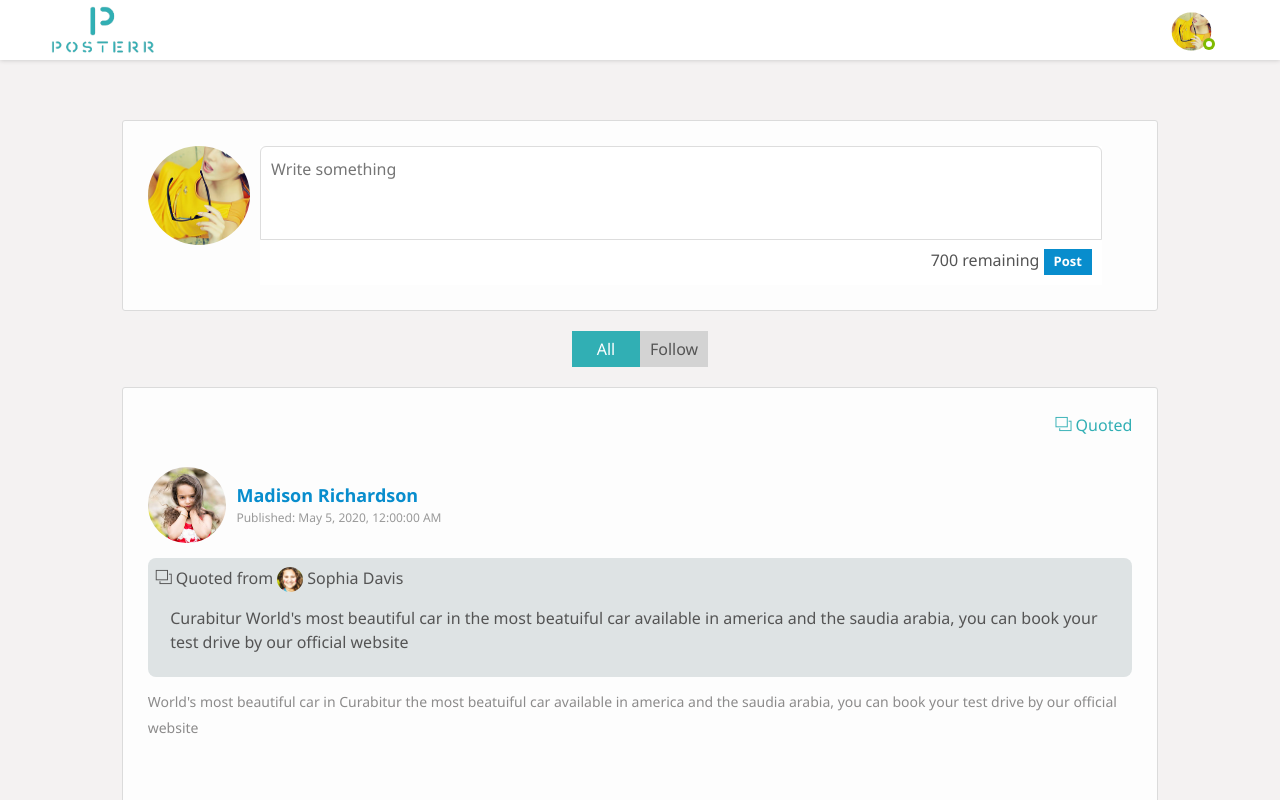
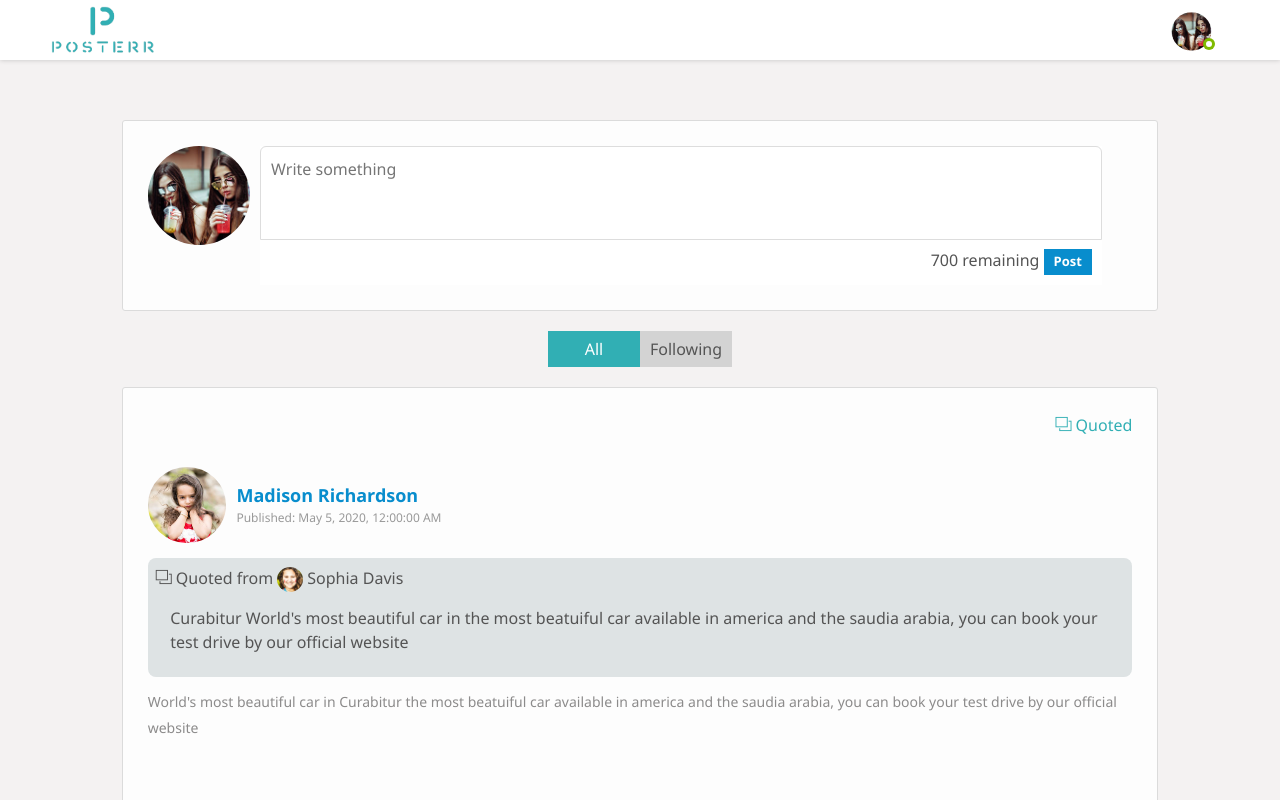
Before and after one commit to dfiedlerx/easy_angular, an Angular app: page /home/all in a window 1280 px wide. Shown: the top 800 px of the page. Built offline with nearby package versions, Linux system fonts and the light colour scheme; a web font is replaced by a local one.

Commit message:
ALL/Following Filter Function

```diff
--- a/src/app/app-routing.module.ts
+++ b/src/app/app-routing.module.ts
@@ -1,6 +1,7 @@
 import { NgModule } from '@angular/core';
 import { RouterModule, Routes } from '@angular/router';
 import { UserModalRouterComponent } from './shared/components/user-modal-router/user-modal-router.component';
+import { postsTimelineFilters } from './shared/constants/configs/posts.configs';
 import { homeRootRoute, homeUserModalRoute, notFoundRoute, rootRoute } from './shared/constants/configs/routes.configs';
 import { AuthResolver } from './shared/resolvers/auth-resolver/auth.resolver';
 
@@ -19,7 +20,7 @@ const routes: Routes = [
   },
   {
     path: rootRoute,
-    redirectTo: homeRootRoute,
+    redirectTo: `${homeRootRoute}/${postsTimelineFilters['all']}`,
     pathMatch: 'full'
   },
   {
--- a/src/app/router-modules/home/components/home-toogle-all-following/home-toogle-all-following.component.ts
+++ b/src/app/router-modules/home/components/home-toogle-all-following/home-toogle-all-following.component.ts
@@ -1,4 +1,5 @@
-import { Component, EventEmitter, OnInit, Output } from '@angular/core';
+import { Component, EventEmitter, Input, OnInit, Output } from '@angular/core';
+import { postsTimelineFilters } from 'src/app/shared/constants/configs/posts.configs';
 import { KeyValue } from 'src/app/shared/models/key-value.model';
 
 @Component({
@@ -9,18 +10,18 @@ import { KeyValue } from 'src/app/shared/models/key-value.model';
 export class HomeToogleAllFollowingComponent implements OnInit {
 
   toogleOption : Array<KeyValue>;
-  selectedOption : string;
+  @Input() selectedOption : string|null;
   @Output() postsToogleOptionChanged = new EventEmitter<string>();
 
   constructor() {
     this.toogleOption = [
       {
-        key: 'all',
+        key: postsTimelineFilters['all'],
         value: 'All'
       },
       {
-        key: 'follow',
-        value: 'Follow'
+        key: postsTimelineFilters['following'],
+        value: 'Following'
       }
     ];
 
--- a/src/app/router-modules/home/home-routing.module.ts
+++ b/src/app/router-modules/home/home-routing.module.ts
@@ -1,14 +1,8 @@
 import { NgModule } from '@angular/core';
 import { RouterModule, Routes } from '@angular/router';
-import { UserModalRouterComponent } from 'src/app/shared/components/user-modal-router/user-modal-router.component';
-import { homeUserModalRoute, rootRoute } from 'src/app/shared/constants/configs/routes.configs';
 import { HomeComponent } from './home.component';
 
 const routes: Routes = [
-  {
-    path: rootRoute,
-    component: HomeComponent,
-  },
   {
     path: ':timeLineFilterType',
     component: HomeComponent
--- a/src/app/router-modules/home/home.component.html
+++ b/src/app/router-modules/home/home.component.html
@@ -6,7 +6,10 @@
           <div class="row" id="page-contents">
             <div class="col-lg-10 margin-auto">
               <app-home-type-new-post [postInteraction]="postInteraction" (postInteractionClear)='postInteraction = null'></app-home-type-new-post>
-              <app-home-toogle-all-following></app-home-toogle-all-following>
+              <app-home-toogle-all-following
+              [selectedOption]="choosedFilterPost"
+              (postsToogleOptionChanged)="filterPostChanged($event)"
+              ></app-home-toogle-all-following>
               <!-- add post new box -->
               <app-home-show-post [timeLinePosts]="getTimelinePosts()"
                 (newPostWithInteraction)="postInteraction = $event"></app-home-show-post>
--- a/src/app/router-modules/home/home.component.ts
+++ b/src/app/router-modules/home/home.component.ts
@@ -1,26 +1,53 @@
-import { Component, EventEmitter, OnChanges, OnInit, SimpleChanges } from '@angular/core';
-import { PostInteraction } from 'src/app/shared/models/post-interaction.model';
-import { Post } from 'src/app/shared/models/post.model';
-import { PostService } from 'src/app/shared/services/PostService/post.service';
+import {
+  Component,
+  EventEmitter,
+  OnChanges,
+  OnInit,
+  SimpleChanges,
+} from '@angular/core'
+import { ActivatedRoute, Params, Router } from '@angular/router'
+import { postsTimelineFilters } from 'src/app/shared/constants/configs/posts.configs'
+import { PostInteraction } from 'src/app/shared/models/post-interaction.model'
+import { Post } from 'src/app/shared/models/post.model'
+import { PostService } from 'src/app/shared/services/PostService/post.service'
+import { UserService } from 'src/app/shared/services/UserService/user.service'
 
 @Component({
   selector: 'app-home',
   templateUrl: './home.component.html',
-  styleUrls: ['./home.component.scss']
+  styleUrls: ['./home.component.scss'],
 })
 export class HomeComponent implements OnInit {
+  postInteraction: PostInteraction|null = null
+  choosedFilterPost: string = '';
 
-  allPosts : Array<Post> = [];
-  postInteraction: PostInteraction|null = null;
-
-  constructor(private PostService: PostService) { }
-
-  ngOnInit(): void {
-    this.allPosts = this.PostService.getAll();
+  constructor(
+    private postService: PostService,
+    private userService: UserService,
+    private route: ActivatedRoute,
+    private router: Router,
+  ) {
+    route.paramMap.subscribe((params) => {
+      this.choosedFilterPost = String(params.get('timeLineFilterType'))
+      if (postsTimelineFilters[this.choosedFilterPost] === undefined) {
+        this.filterPostChanged(postsTimelineFilters['all'])
+      }
+    })
   }
 
-  getTimelinePosts() : Array<Post> {
-    return this.allPosts;
+  ngOnInit(): void {}
+
+  getTimelinePosts(): Array<Post> {
+    if (this.choosedFilterPost === postsTimelineFilters['following']) {
+      return this.postService.getAllFollowing(this.userService.getLoggedUserId())
+    } else {
+      return this.postService.getAll()
+    }
+  }
+
+  filterPostChanged(value: string|null) : void {
+    let choosedFilterPost = this.choosedFilterPost as string;
+    this.router.navigateByUrl(this.router.url.replace(choosedFilterPost, value as string));
   }
 
 }
--- a/src/app/shared/constants/configs/posts.configs.ts
+++ b/src/app/shared/constants/configs/posts.configs.ts
@@ -7,3 +7,8 @@ export const postTypes : KeyString = {
     repost: 'repost',
     quote: 'quote'
 }
+
+export const postsTimelineFilters : KeyString = {
+    all: 'all',
+    following: 'following'
+}
--- a/src/app/shared/constants/configs/users.config.ts
+++ b/src/app/shared/constants/configs/users.config.ts
@@ -1,2 +1,2 @@
 //Change here to simulate a specific user with user-list.mock.ts
-export const userLoggedId : number = 352253;
+export const userLoggedId : number = 601993;
--- a/src/app/shared/services/PostService/post.service.ts
+++ b/src/app/shared/services/PostService/post.service.ts
@@ -1,7 +1,9 @@
 import { Injectable } from '@angular/core'
 import { postTypes } from '../../constants/configs/posts.configs'
 import { postList } from '../../constants/mocks/posts-lists.mock'
+import { userList } from '../../constants/mocks/user-list.mock'
 import { Post } from '../../models/post.model'
+import { User } from '../../models/user.model'
 
 @Injectable({
   providedIn: 'root',
@@ -11,6 +13,14 @@ export class PostService {
 
   getAll(): Array<Post> {
     return postList
+  }
+
+  getAllFollowing(userId: number): Array<Post> {
+    return postList.filter((item) => {
+      return item.userId === userId || (userList.find((subItem) => {
+        return subItem.id === userId
+      }) as User).follow.includes(item.userId)
+    })
   }
 
   get(id: number): Post | undefined {
@@ -25,21 +35,17 @@ export class PostService {
 
   getAllPostsFromAUserId(id: number) {
     return postList.filter((item) => {
-      return item.userId === id ||
-      (
-        item.typeTarget !== null &&
-        this.get(item.typeTarget)?.userId === id
+      return (
+        item.userId === id ||
+        (item.typeTarget !== null && this.get(item.typeTarget)?.userId === id)
       )
-
     })
   }
 
-  getAllCreatedPostsQuantityFromAUserId(id: number) : number {
-
+  getAllCreatedPostsQuantityFromAUserId(id: number): number {
     return postList.filter((item) => {
       return item.userId === id
-    }).length;
-
+    }).length
   }
 
   delete(id: number): boolean {
```
Also changed, not shown: 1 other file (tests, documents, lock files or other folders).
